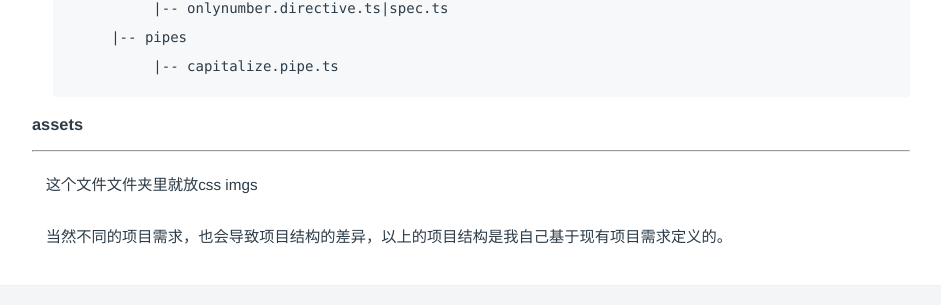
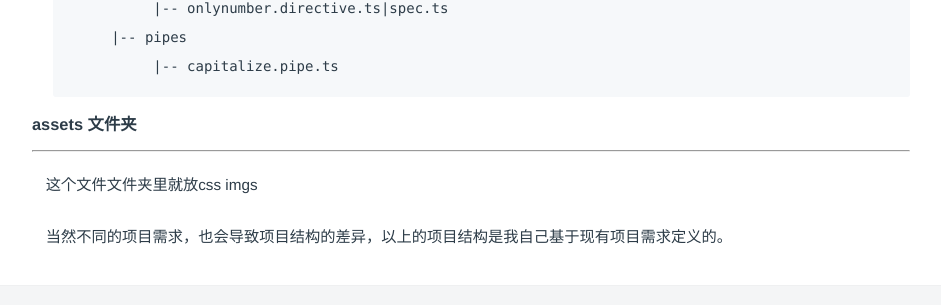
Before and after one commit to LiMeii/LiMeii.github.io, a Jekyll site: the page built from _posts/2018-10-15-angular-scalable-project-structure.md, in a window 1280 px wide and 900 px high, scrolled down 4081 px. Shown: the part 523-828 px from the top of the window, without its empty margins (177-1118 px from the left). Built offline with Jekyll 4.4.1, drawn with Linux system fonts in a browser that asks for light colours.

Commit message:
update angular project structure post

````diff
--- a/_posts/2018-10-15-angular-scalable-project-structure.md
+++ b/_posts/2018-10-15-angular-scalable-project-structure.md
@@ -128,7 +128,7 @@ mocks文件夹是用来放前端开发的mock data。
 ```
 
 
-### assets
+### assets 文件夹
 ---
 
 这个文件文件夹里就放css imgs
````
